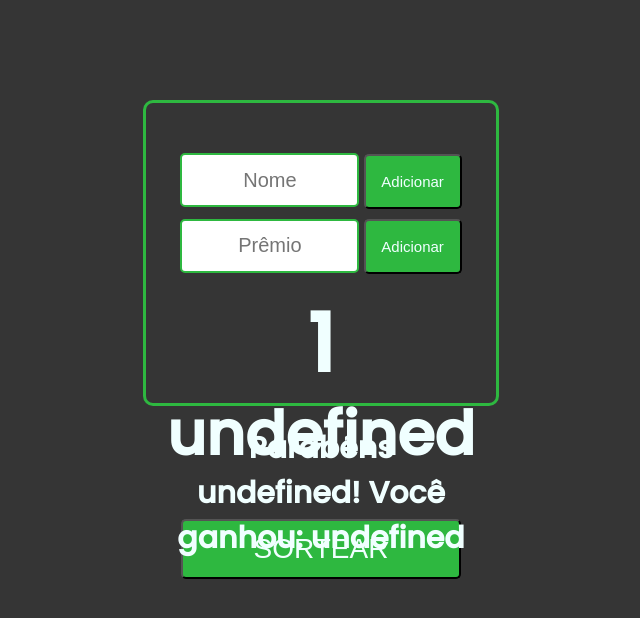
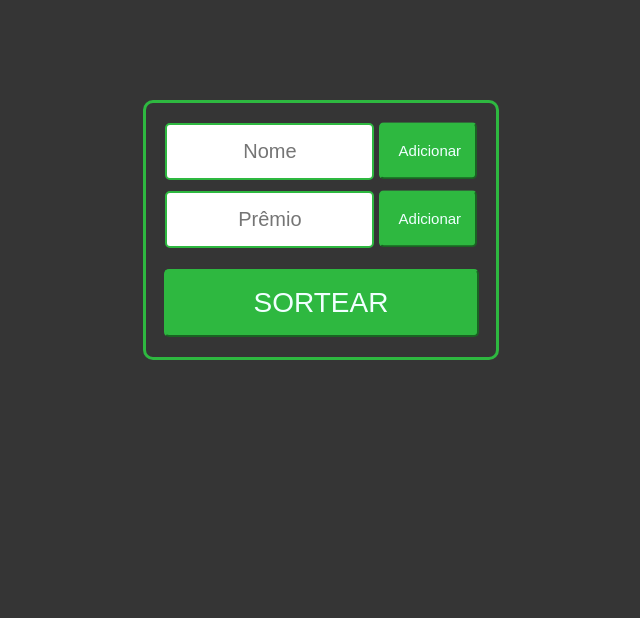
Before and after one commit to aleffreitas/Pagina-de-sorteio, a plain HTML site: page index.html in a window 1280 px wide. Both pictures are taken after a click on the button "SORTEAR". Shown: the whole page, without its empty margins (319-959 px from the left). Drawn offline with Linux system fonts and the light colour scheme.

Commit message:
Finalizado App de sorteio :tada:

```diff
--- a/css/style.css
+++ b/css/style.css
@@ -20,7 +20,6 @@ section{
 
 .container{
     width: 350px;
-    height: 100%;
     margin-top: 100px;
     margin-left: auto;
     margin-right: auto;
@@ -29,27 +28,9 @@ section{
     border-radius: 10px;
 }
 
-.container h1{
-    width: 90%;
-    margin-left: auto;
-    margin-right: auto;
-    color: var(--white);
-    font-size: 80px;
-    margin-top: 10px;
-    margin-bottom: -15px;
-}
-
-.container h2{
-    width: 90%;
-    margin-left: auto;
-    margin-right: auto;
-    color: var(--white);
-    font-size: 60px;
-}
-
 .input{
     width: 50%;
-    height: 50px;
+    padding: 15px;
     border-radius: 5px;
     border: 2px solid var(--green);
     margin-top: 10px;
@@ -58,39 +39,62 @@ section{
 }
 
 .input:first-child{
-    margin-top: 50px;
+    margin-top: 20px;
 }
 
 .adicionar{
     width: 28%;
-    height: 55px;
-    padding: 10px;
+    padding: 18px;
     box-sizing: border-box;
     border-radius: 5px;
+    border-color: var(--green);
     font-size: 15px;
     color: var(--white);
     background: var(--green);
+
+    position: relative;
+    top: 3%;
+    transform: translateY(-3%)
 }
 
 #sortear{
-    width: 80%;
-    margin-top: 40px;
+    width: 90%;
+    padding: 16px;
+    margin-top: 20px;
+    margin-bottom: 20px;
     border-radius: 5px;
-    height: 20%;
+    border-color: var(--green);
     background: var(--green);
     color: var(--white);
     font-size: 28px;
 }
 
 .mensagem{
-    width: 300px;
+    width: 350px;
     margin-top: 20px;
     margin-left: auto;
     margin-right: auto;
-    text-align: center;
 }
 
 .mensagem h1{
     color: var(--white);
+    font-size: 31px;
+    padding: 0 20px;
+}
+
+.mensagem h2{
+    color: var(--white);
+    font-size: 28px;
+    padding: 0 20px;
+}
+
+#alerta{
+    background-color: var(--green);
+    color: var(--white);
+    width: 350px;
+    margin-left: auto;
+    margin-right: auto;
+    border-radius: 5px;
     font-size: 30px;
+    text-align: center;
 }
--- a/index.html
+++ b/index.html
@@ -17,16 +17,20 @@
         <div class="container">
             <input id="nomePessoa" class="input" type="text" placeholder="Nome">
                 <button class="adicionar" onclick="adicionarPessoa()">Adicionar</button>
+
             <input id="nomePremio"  class="input" type="text" placeholder="Prêmio">
                 <button class="adicionar" onclick="adicionarPremio()">Adicionar</button>
-            <h1 id="numero"></h1>
-            <h2 id="nome"></h2>
+
             <button id="sortear" onclick="sortear()">SORTEAR</button>
         </div>
 
         <div class="mensagem">
-            <h1 id="final"></h1>
+            <h1 id="numero"></h1>
+            <h1 id="nome"></h1>
+            <h2 id="final"></h2>
         </div>
+
+        <div id="alerta"></div>
 
     </section>
 
--- a/js/script.js
+++ b/js/script.js
@@ -1,36 +1,42 @@
 let pessoas = [];
 let premios = [];
 
-
-/*let quantidadePessoas = Number(prompt("Informe a quantidade de pessoas"));
-let quantidadePremios = Number(prompt("Informe a quantidade de prêmios"));
-
-for(let i = 0; i < quantidadePessoas; i++) {
-    pessoas.push(prompt(`Informe o nome da Pessoa ${i+1}`));
+function remover(){
+    document.getElementById("alerta").innerHTML = "";
 }
-
-for(let i = 0; i < quantidadePremios; i++) {
-    premios.push(prompt(`Informe o nome do Premio ${i+1}`));
-}*/
 
 function adicionarPessoa(){
     let pessoa = document.getElementById("nomePessoa");
     pessoas.push(pessoa.value);
+    document.getElementById("alerta").innerHTML = `${pessoa.value} Adicionado`;
+    pessoa.value = "";
+
+    setTimeout(remover,1500);
 }
 
 function adicionarPremio(){
     let premio = document.getElementById("nomePremio");
     premios.push(premio.value);
+    document.getElementById("alerta").innerHTML = `${premio.value} Adicionado`;
+    premio.value = "";
+
+    setTimeout(remover,1500);
 }
 
 function sortear(){
 
+    if(pessoas.length == 0 || premios.length == 0){
+        alert("Insira os Nomes e os Prêmios antes de clicar em Sortear!");
+    }else{
+
     let numeroPessoas = pessoas.length;
     let numeroSorteado = Math.floor(Math.random() * numeroPessoas);
-    document.getElementById("numero").innerHTML = numeroSorteado +1;
-    document.getElementById("nome").innerHTML = pessoas[numeroSorteado];
+    document.getElementById("numero").innerHTML = `Número sorteado: ${numeroSorteado +1}`;
+    document.getElementById("nome").innerHTML = `Nome: ${pessoas[numeroSorteado]}`;
 
     let numeroPremios = premios.length;
     let numeroSorteado2 = Math.floor(Math.random() * numeroPremios);
-    document.getElementById("final").innerHTML = [`Parabéns ${pessoas[numeroSorteado]}! Você ganhou: ${premios[numeroSorteado2]}`];
+
+    document.getElementById("final").innerHTML = [`Parabéns ${pessoas[numeroSorteado]} ! Prêmio: ${premios[numeroSorteado2]}`];
+    }
 }
```
